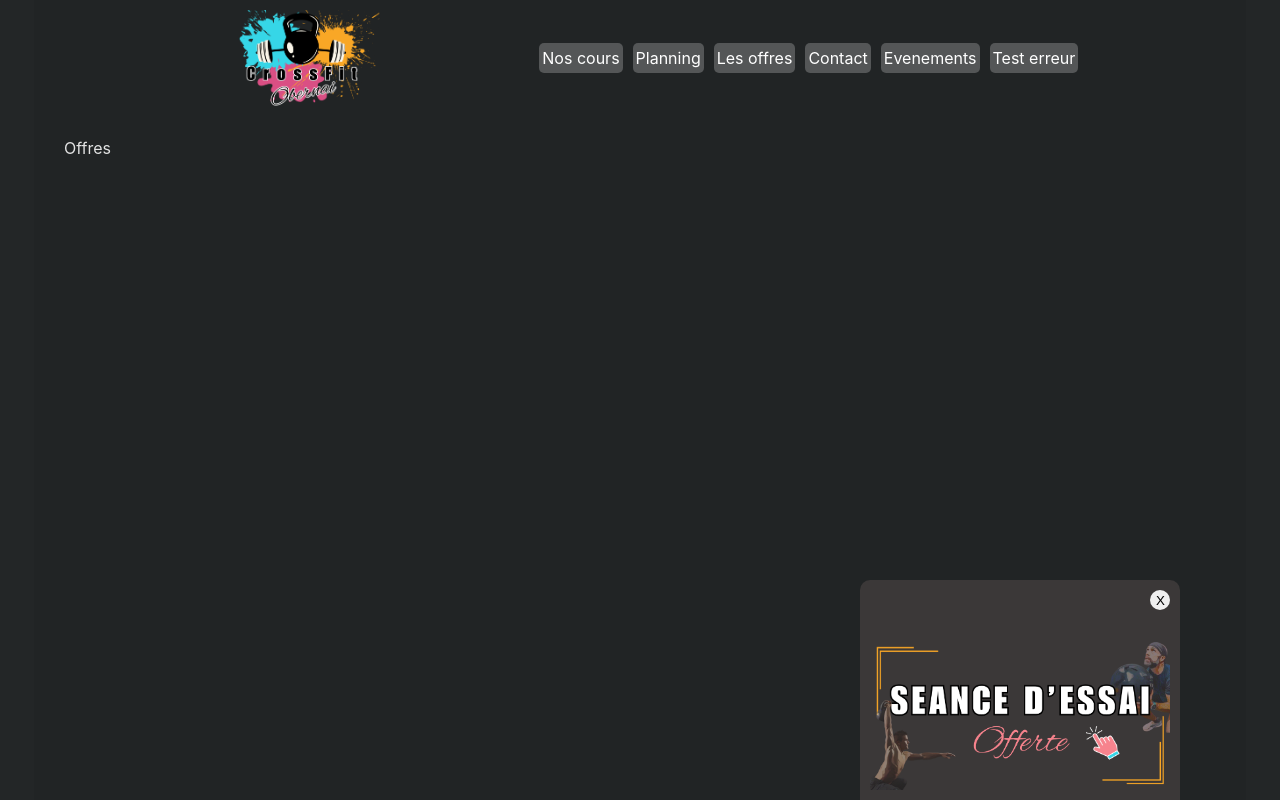
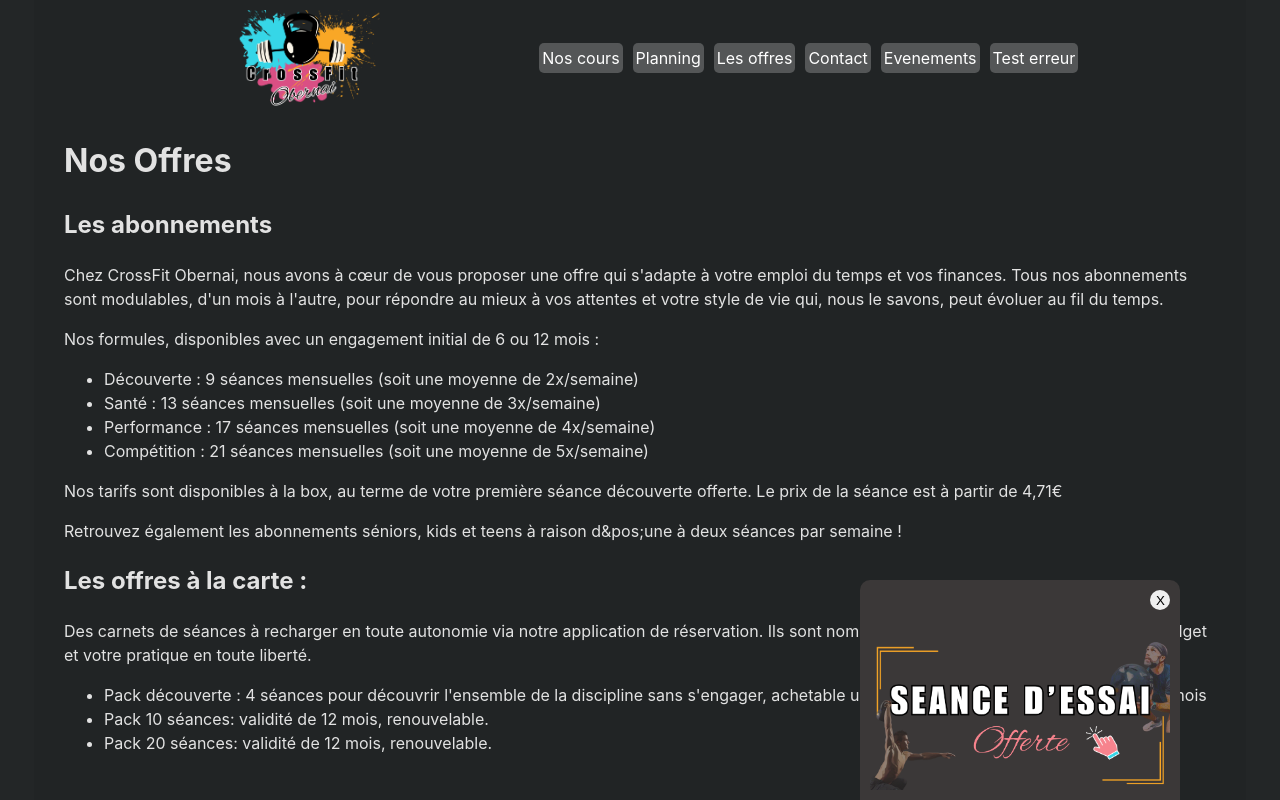
Before and after one commit to Crrux/CrossfitObernai, a React (Vite) app: page /offers in a window 1280 px wide. Built offline with nearby package versions, Linux system fonts and the light colour scheme.

Commit message:
ajout texte

```diff
--- a/src/pages/offers/offers.jsx
+++ b/src/pages/offers/offers.jsx
@@ -1,7 +1,53 @@
 function Offers() {
   return (
     <>
-      <p>Offres</p>
+      <h1>Nos Offres</h1>
+      <h2>Les abonnements</h2>
+      <p>
+        Chez CrossFit Obernai, nous avons à cœur de vous proposer une offre qui
+        s&apos;adapte à votre emploi du temps et vos finances. Tous nos
+        abonnements sont modulables, d&apos;un mois à l&apos;autre, pour
+        répondre au mieux à vos attentes et votre style de vie qui, nous le
+        savons, peut évoluer au fil du temps.
+      </p>
+      <p>
+        Nos formules, disponibles avec un engagement initial de 6 ou 12 mois :
+      </p>
+      <ul>
+        <li>
+          Découverte : 9 séances mensuelles (soit une moyenne de 2x/semaine)
+        </li>
+        <li>Santé : 13 séances mensuelles (soit une moyenne de 3x/semaine)</li>
+        <li>
+          Performance : 17 séances mensuelles (soit une moyenne de 4x/semaine)
+        </li>
+        <li>
+          Compétition : 21 séances mensuelles (soit une moyenne de 5x/semaine)
+        </li>
+      </ul>
+      <p>
+        Nos tarifs sont disponibles à la box, au terme de votre première séance
+        découverte offerte. Le prix de la séance est à partir de 4,71€
+      </p>
+      <p>
+        Retrouvez également les abonnements séniors, kids et teens à raison
+        d&pos;une à deux séances par semaine !
+      </p>
+      <h2>Les offres à la carte :</h2>
+      <p>
+        Des carnets de séances à recharger en toute autonomie via notre
+        application de réservation. Ils sont nominatifs, vous permettent de
+        gérer votre budget et votre pratique en toute liberté.
+      </p>
+      <ul>
+        <li>
+          Pack découverte : 4 séances pour découvrir l&apos;ensemble de la
+          discipline sans s&apos;engager, achetable une fois et non
+          renouvelable. Validité de 6 mois
+        </li>
+        <li>Pack 10 séances: validité de 12 mois, renouvelable.</li>
+        <li>Pack 20 séances: validité de 12 mois, renouvelable.</li>
+      </ul>
     </>
   );
 }
```
